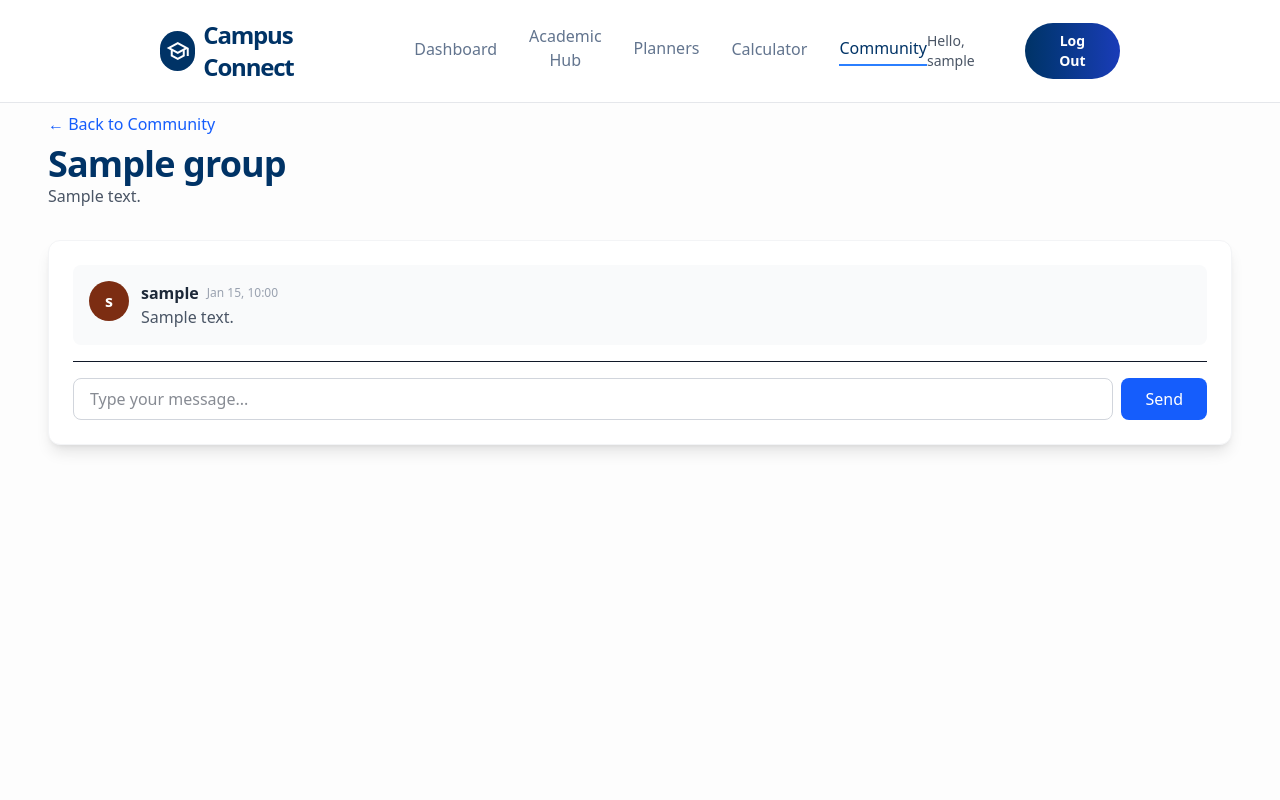
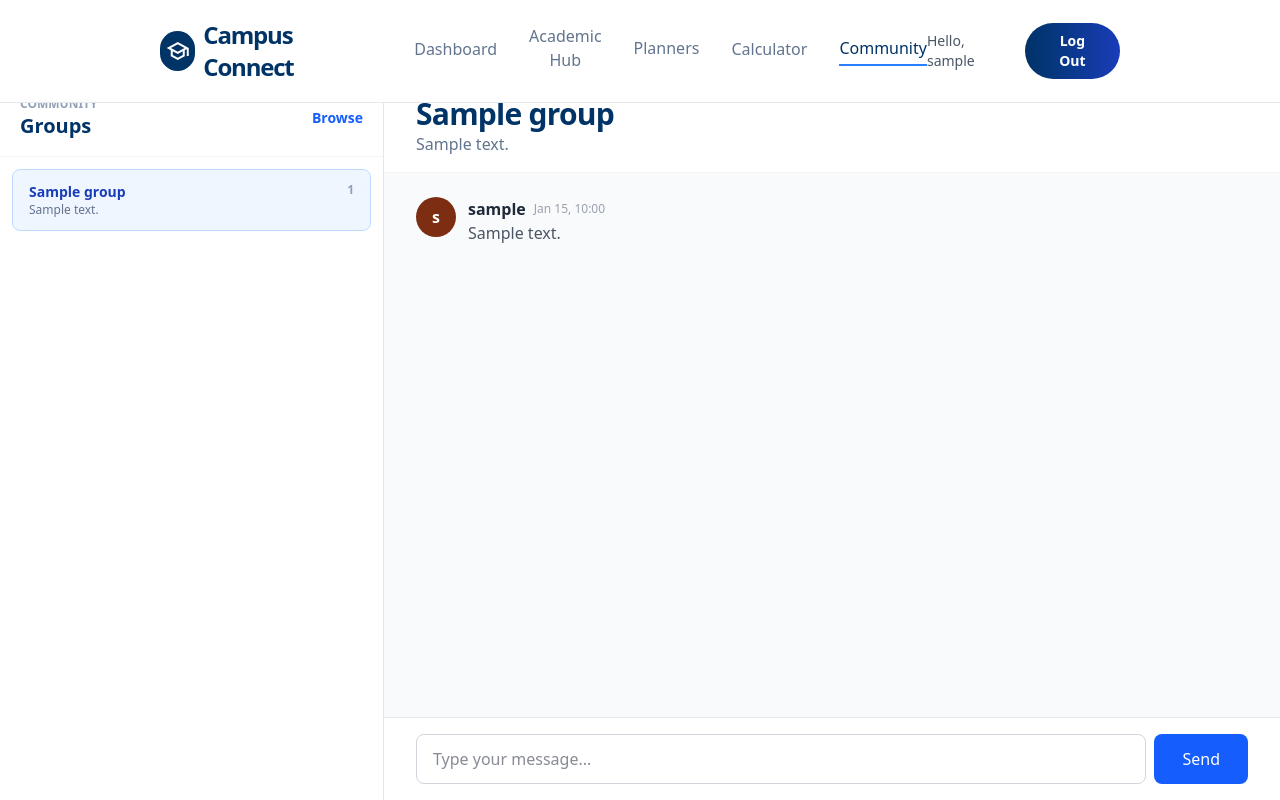
Before and after one commit to Zman008/CampusConnect, a Laravel app: page /community/group/1 in a window 1280 px wide. Run offline with Laravel 12, Linux system fonts and the light colour scheme; a user stored in the database is signed in; tables that the repository leaves empty hold one stand-in row (values such as "Sample post"); style sheets or scripts are compiled from the project's sources; parts of the project's set-up code (start-up, migrations or seed data) failed here and were passed over.

Commit message:
changed chat ui

```diff
--- a/app/Http/Controllers/CommunityController.php
+++ b/app/Http/Controllers/CommunityController.php
@@ -19,9 +19,10 @@ class CommunityController extends Controller
     public function showGroup($groupId)
     {
         $group = CommunityGroup::findOrFail($groupId);
+        $groups = CommunityGroup::withCount('messages')->orderBy('name')->get();
         $messages = $group->messages()->with('user')->orderBy('created_at', 'asc')->get();
 
-        return view('group-chat', compact('group', 'messages'));
+        return view('group-chat', compact('group', 'groups', 'messages'));
     }
 
     public function sendMessage(Request $request, $groupId)
--- a/resources/views/group-chat.blade.php
+++ b/resources/views/group-chat.blade.php
@@ -1,17 +1,42 @@
 <x-layout>
     <x-slot:title>{{ $group->name }} | CampusConnect</x-slot:title>
 
-    <main class="pt-28 pb-12 bg-[#fdfdfd] min-h-screen antialiased">
-        <div class="max-w-[1600px] mx-auto px-6 md:px-12">
-            <div class="mb-8">
-                <a href="{{ route('community') }}" class="text-blue-600 hover:text-blue-800 mb-2 inline-block">&larr; Back to Community</a>
-                <h1 class="text-4xl font-black text-[#003366] tracking-tight">{{ $group->name }}</h1>
-                <p class="text-gray-600">{{ $group->description }}</p>
-            </div>
+    <main class="pt-20 bg-[#fdfdfd] h-screen box-border overflow-hidden antialiased">
+        <div class="h-full flex flex-col md:flex-row">
+            <aside class="w-full md:w-80 lg:w-96 bg-white border-b md:border-b-0 md:border-r border-gray-200 flex-shrink-0 flex flex-col max-h-56 md:max-h-none">
+                <div class="px-5 py-4 border-b border-gray-100 flex items-center justify-between gap-3">
+                    <div>
+                        <p class="text-xs font-bold uppercase text-slate-400">Community</p>
+                        <h1 class="text-xl font-black text-[#003366]">Groups</h1>
+                    </div>
+                    <a href="{{ route('community') }}" class="text-sm font-semibold text-blue-600 hover:text-blue-800">Browse</a>
+                </div>
 
-            <div class="bg-white rounded-xl shadow-lg border border-gray-100 p-6 flex flex-col h-screen md:h-auto md:max-h-[600px]">
-                <!-- Messages Container -->
-                <div id="messages-container" class="flex-1 overflow-y-auto mb-4 space-y-4 bg-gray-50 p-4 rounded-lg">
+                <nav class="flex-1 overflow-y-auto p-3 space-y-2">
+                    @foreach($groups as $communityGroup)
+                        <a
+                            href="{{ route('community.group', $communityGroup->id) }}"
+                            class="block rounded-lg border px-4 py-3 transition-colors {{ $communityGroup->id === $group->id ? 'border-blue-200 bg-blue-50' : 'border-transparent hover:bg-slate-50' }}"
+                        >
+                            <div class="flex items-start justify-between gap-3">
+                                <div class="min-w-0">
+                                    <p class="font-bold text-sm {{ $communityGroup->id === $group->id ? 'text-blue-800' : 'text-slate-800' }}">{{ $communityGroup->name }}</p>
+                                    <p class="text-xs text-slate-500 truncate">{{ $communityGroup->description }}</p>
+                                </div>
+                                <span class="text-xs font-semibold text-slate-400 flex-shrink-0">{{ $communityGroup->messages_count }}</span>
+                            </div>
+                        </a>
+                    @endforeach
+                </nav>
+            </aside>
+
+            <section class="flex-1 min-w-0 h-full flex flex-col bg-white">
+                <header class="px-5 md:px-8 py-4 border-b border-gray-100 flex-shrink-0">
+                    <h2 class="text-2xl md:text-3xl font-black text-[#003366] tracking-tight">{{ $group->name }}</h2>
+                    <p class="text-sm md:text-base text-slate-500 truncate">{{ $group->description }}</p>
+                </header>
+
+                <div id="messages-container" class="flex-1 min-h-0 overflow-y-auto space-y-4 bg-gray-50 px-5 md:px-8 py-6">
                     @forelse($messages as $message)
                         <div class="flex items-start gap-3" data-message-id="{{ $message->id }}">
                             <div class="w-10 h-10 rounded-full flex items-center justify-center text-white font-bold flex-shrink-0" style="background-color: var(--avatar-color-{{ strtoupper(substr($message->user->username, 0, 1)) }});">
@@ -30,8 +55,7 @@
                     @endforelse
                 </div>
 
-                <!-- Message Input -->
-                <div class="border-t pt-4">
+                <div class="border-t border-gray-200 bg-white px-5 md:px-8 py-4 flex-shrink-0">
                     <form id="message-form" onsubmit="return sendMessage(event)" action="{{ route('community.message.send', $group->id) }}" method="POST" class="flex gap-2">
                         @csrf
                         <input
@@ -39,18 +63,19 @@
                             id="message-input"
                             name="message"
                             placeholder="Type your message..."
-                            class="flex-1 px-4 py-2 border border-gray-300 rounded-lg focus:outline-none focus:ring-2 focus:ring-blue-500"
+                            class="flex-1 min-w-0 px-4 py-3 border border-gray-300 rounded-lg focus:outline-none focus:ring-2 focus:ring-blue-500"
                             maxlength="1000"
+                            autocomplete="off"
                         >
                         <button
                             type="submit"
-                            class="bg-blue-600 text-white px-6 py-2 rounded-lg hover:bg-blue-700 transition-colors font-medium"
+                            class="bg-blue-600 text-white px-5 md:px-7 py-3 rounded-lg hover:bg-blue-700 transition-colors font-medium flex-shrink-0"
                         >
                             Send
                         </button>
                     </form>
                 </div>
-            </div>
+            </section>
         </div>
     </main>
 
@@ -96,26 +121,19 @@
         }
     </style>
     <script>
-        function getAvatarColor(letter) {
-            const key = `--avatar-color-${letter.toUpperCase()}`;
-            return `var(${key})`;
-        }
         const groupId = {{ $group->id }};
         const userId = {{ Auth::id() }};
         const username = @json(Auth::user()->username);
         let lastMessageId = {{ $messages->max('id') ?? 0 }};
         let isFetchingMessages = false;
 
-        // Initialize Echo broadcasting if available
         if (window.Echo) {
-            // Subscribe to the private channel for this group
             window.Echo.private(`community.group.${groupId}`)
                 .listen('.message.sent', (data) => {
                     addMessageToUI(data.message);
                 });
         }
 
-        // Handle form submission with AJAX
         function sendMessage(event) {
             event.preventDefault();
 
@@ -137,7 +155,6 @@
             submitButton.disabled = true;
             submitButton.textContent = 'Sending...';
 
-            // Send message to server using AJAX
             fetch(`/community/group/${groupId}/message`, {
                 method: 'POST',
                 headers: {
@@ -148,7 +165,6 @@
                 body: JSON.stringify({ message: message })
             })
             .then(response => {
-                console.log('Response status:', response.status);
                 if (!response.ok) {
                     return response.json().then(err => {
                         throw new Error(err.message || `HTTP error! status: ${response.status}`);
@@ -159,7 +175,6 @@
                 return response.json();
             })
             .then(data => {
-                console.log('Success response:', data);
                 if (data.success) {
                     messageInput.value = '';
                     messageInput.focus();
@@ -180,17 +195,14 @@
             return false;
         }
 
-        // Add message to UI
         function addMessageToUI(message) {
             const container = document.getElementById('messages-container');
+            const emptyMessage = container.querySelector('p.text-center');
 
-            // Check if this is the first message (no messages placeholder)
-            const emptyMessage = container.querySelector('p.text-center');
             if (emptyMessage) {
                 emptyMessage.remove();
             }
 
-            // Check if message already exists (to prevent duplicates)
             if (document.querySelector(`[data-message-id="${message.id}"]`)) {
                 return;
             }
@@ -209,9 +221,11 @@
                 hour12: false
             });
 
+            const avatarLetter = message.user.username.charAt(0).toUpperCase();
+
             messageDiv.innerHTML = `
-                <div class="w-10 h-10 rounded-full flex items-center justify-center text-white font-bold flex-shrink-0" style="background-color: var(--avatar-color-${message.user.username.charAt(0).toUpperCase()});">
-                    ${escapeHtml(message.user.username.charAt(0).toUpperCase())}
+                <div class="w-10 h-10 rounded-full flex items-center justify-center text-white font-bold flex-shrink-0" style="background-color: var(--avatar-color-${avatarLetter});">
+                    ${escapeHtml(avatarLetter)}
                 </div>
                 <div class="flex-1 min-w-0">
                     <div class="flex items-center gap-2">
@@ -223,11 +237,9 @@
             `;
 
             container.appendChild(messageDiv);
-            // Auto-scroll to bottom
             container.scrollTop = container.scrollHeight;
         }
 
-        // Escape HTML to prevent XSS
         function escapeHtml(text) {
             const div = document.createElement('div');
             div.textContent = text;
@@ -274,7 +286,6 @@
             }
         });
 
-        // Scroll to bottom on page load
         window.addEventListener('load', () => {
             const container = document.getElementById('messages-container');
             setTimeout(() => {
```
